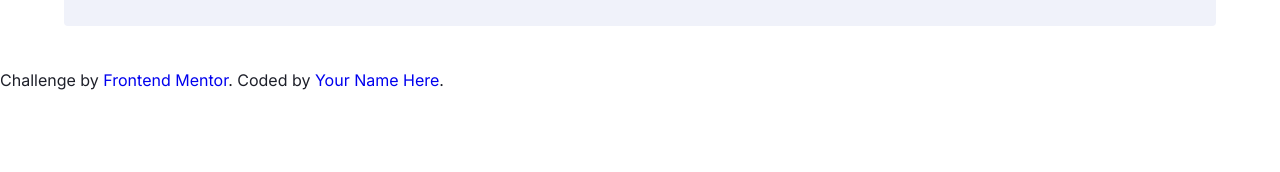
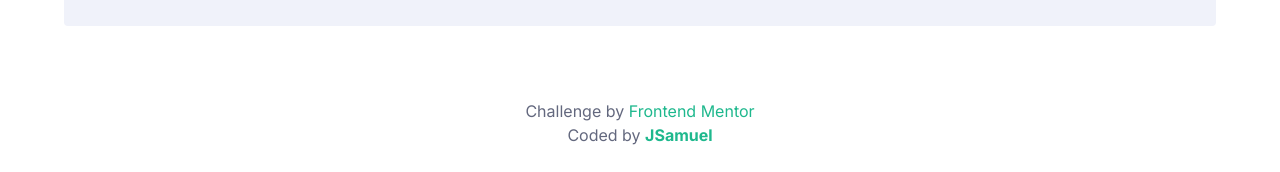
Before and after one commit to JSamuelAP/social-media-dashboard, a React (Vite) app: page / in a window 1280 px wide. Shown: the part 9180-9352 px from the top of the page. Before the commit the page ends 9270 px from the top, so only its background shows below. Built offline with nearby package versions, Linux system fonts and the light colour scheme.

Commit message:
feat: Componente Footer creado

```diff
--- a/src/App.jsx
+++ b/src/App.jsx
@@ -1,3 +1,4 @@
+import Footer from "./components/Footer";
 import Header from "./components/Header";
 import MainContent from "./components/MainContent";
 
@@ -6,13 +7,7 @@ function App() {
 		<>
 			<Header />
 			<MainContent />
-			<div class="attribution">
-				Challenge by{" "}
-				<a href="https://www.frontendmentor.io?ref=challenge" target="_blank">
-					Frontend Mentor
-				</a>
-				. Coded by <a href="#">Your Name Here</a>.
-			</div>
+			<Footer />
 		</>
 	);
 }
--- /dev/null
+++ b/src/components/Footer.jsx
@@ -0,0 +1,34 @@
+import React from "react";
+
+const Footer = () => {
+	return (
+		<footer className="footer">
+			<div className="container">
+				<div class="footer__attribution">
+					<span className="attribution__frontend-mentor">
+						{"Challenge by "}
+						<a
+							href="https://www.frontendmentor.io?ref=challenge"
+							target="_blank"
+							className="attribution__link"
+						>
+							Frontend Mentor
+						</a>
+					</span>
+					<span className="attribution__author">
+						{"Coded by "}
+						<a
+							href="https://jsamuelap.github.io"
+							target="_blank"
+							className="attribution__link"
+						>
+							JSamuel
+						</a>
+					</span>
+				</div>
+			</div>
+		</footer>
+	);
+};
+
+export default Footer;
--- a/src/index.scss
+++ b/src/index.scss
@@ -12,6 +12,7 @@
 @import "scss/layout/grid";
 @import "scss/layout/header";
 @import "scss/layout/main-content";
+@import "scss/layout/footer";
 
 // Components
 @import "scss/components/Switch";
--- /dev/null
+++ b/src/scss/layout/_footer.scss
@@ -0,0 +1,27 @@
+.footer {
+	padding: 2rem 0;
+	text-align: center;
+	color: var(--light-gray-text);
+}
+
+.attribution {
+	&__frontend-mentor,
+	&__author {
+		display: block;
+	}
+
+	&__frontend-mentor {
+		margin-bottom: 0.5rem;
+	}
+	&__author &__link {
+		font-weight: var(--fw-700);
+	}
+
+	&__link {
+		color: var(--lime-green);
+
+		&:hover {
+			text-decoration: underline;
+		}
+	}
+}
```
